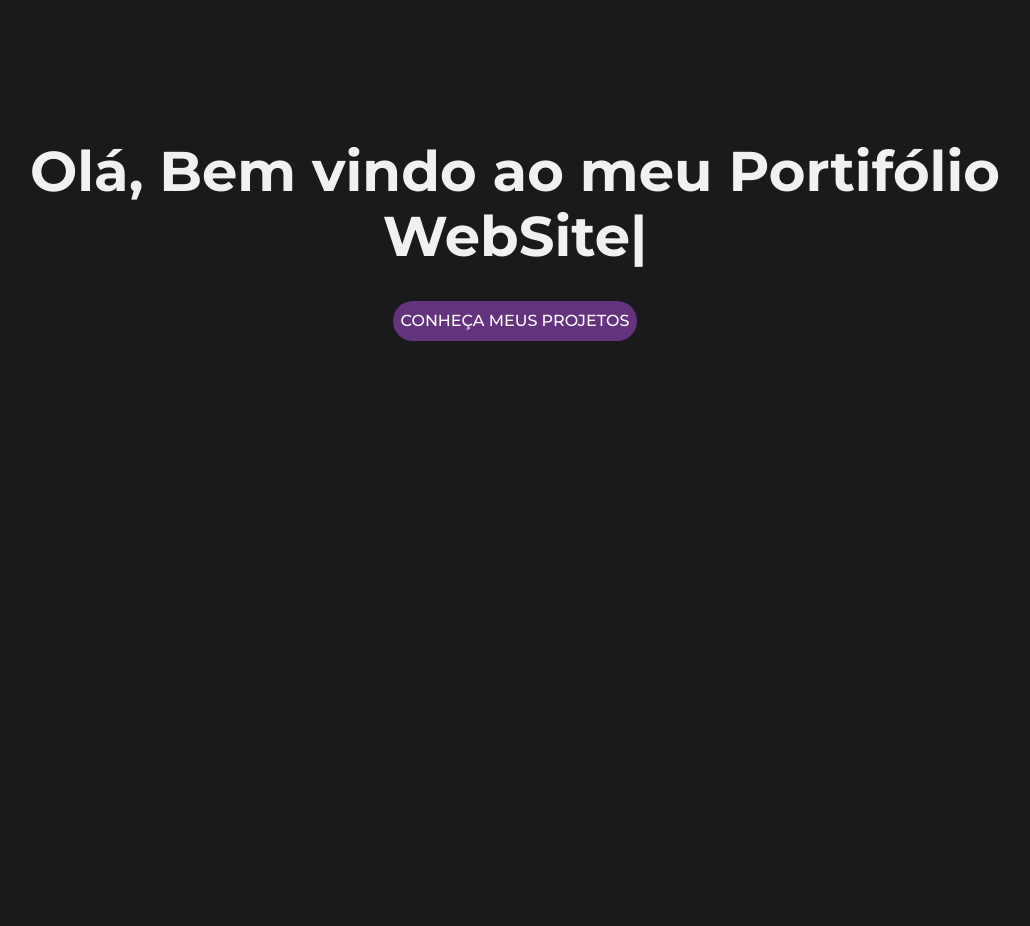
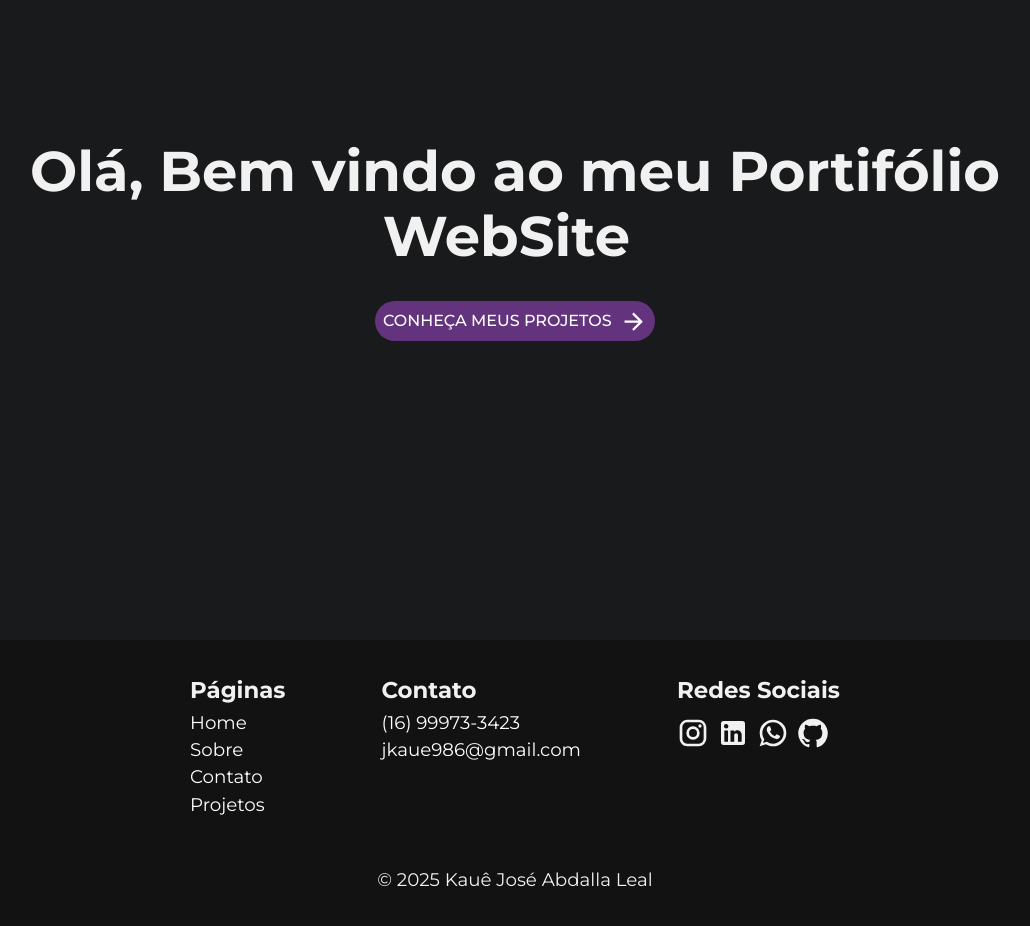
Before and after one commit to Kaue404/MyWebsite, a Next.js app: page / in a window 1280 px wide. Shown: the part 160-1086 px from the top of the page, without its empty margins (125-1155 px from the left). Before the commit the page ends 800 px from the top, so only its background shows below. Built offline with nearby package versions, Linux system fonts and the light colour scheme.

Commit message:
feature added the footer

```diff
--- /dev/null
+++ b/app/components/footer.tsx
@@ -0,0 +1,167 @@
+import { Box, Typography, useMediaQuery } from '@mui/material';
+import {
+  GitHub,
+  Instagram,
+  LinkedIn,
+  WhatsApp,
+} from '@mui/icons-material';
+import Grid from '@mui/material/Grid2';
+import Link from 'next/link';
+import React from 'react';
+import { ThemeProvider } from '@mui/material/styles';
+import theme from '../styles/theme/Theme';
+
+const FooterComponent: React.FC = () => {
+
+  const isMediumScreen = useMediaQuery(theme.breakpoints.down('md'));
+
+  return (
+    <ThemeProvider theme={theme}>
+      <Box
+        component='footer'
+        sx={{
+          backgroundColor: '#121212',
+          color: '#F1F1F1',
+          fontWeight: 'light',
+          pt: 4,
+          width: '100%',
+          textAlign: 'center',
+          justifyContent: 'center',
+          alignContent: 'center',
+          position: 'relative',
+        }}>
+        <div style={{
+          margin: '0 auto',
+          width: '100%',
+          justifyContent: 'center',
+          alignContent: 'center',
+          maxWidth: '2000px',
+          paddingInline: '24px',
+        }}>
+          <Grid
+            container
+            spacing={12}
+            sx={{
+              justifyContent: 'center',
+              textAlign: isMediumScreen ? 'center' : 'left',
+            }}>
+            <Grid>
+              <Typography variant='h6' sx={{ fontWeight: 'bold' }}>
+                Páginas
+              </Typography>
+              <Box>
+                <Link href='/'
+                  style={{
+                    textDecoration: 'none',
+                    color: 'white',
+                    fontWeight: 'light' }}>
+                  Home
+                </Link>
+              </Box>
+              <Box>
+                <Link href='/sobre'
+                  style={{
+                    textDecoration: 'none',
+                    color: 'white',
+                    fontWeight: 'light' }}>
+                  Sobre
+                </Link>
+              </Box>
+              <Box>
+                <Link href='/contato'
+                  style={{
+                    textDecoration: 'none',
+                    color: 'white',
+                    fontWeight: 'light' }}>
+                  Contato
+                </Link>
+              </Box>
+              <Box>
+                <Link href='/projetos'
+                  style={{
+                    textDecoration: 'none',
+                    color: 'white',
+                    fontWeight: 'light' }}>
+                  Projetos
+                </Link>
+              </Box>
+            </Grid>
+
+            <Grid>
+              <Typography variant='h6' sx={{ fontWeight: 'bold' }}>
+                Contato
+              </Typography>
+              <Box>
+                <Link href='https://api.whatsapp.com/send/?phone=5516999733423'
+                  style={{
+                    textDecoration: 'none',
+                    color: 'white',
+                    fontWeight: 'light' }}>
+                  (16) 99973-3423
+                </Link>
+              </Box>
+              <Box>
+                <Link
+                  href='mailto:jkaue986@gmail.com'
+                  style={{
+                    textDecoration: 'none',
+                    color: 'white',
+                    fontWeight: 'light',
+                    wordBreak: 'break-all',
+                    overflowWrap: 'break-word',
+                  }}>
+                  jkaue986@gmail.com
+                </Link>
+              </Box>
+            </Grid>
+            <Grid>
+              <Typography variant='h6' sx={{ fontWeight: 'bold' }}>
+                Redes Sociais
+              </Typography>
+              <Box
+                sx={{
+                  display: 'flex',
+                  gap: 1,
+                  marginTop: 1,
+                  justifyContent: 'left',
+                  alignItems: 'left',
+                }}>
+                <Link href='https://www.instagram.com/jkaue_404/'>
+                  <Instagram sx={{ color: '#F1F1F1', fontSize: 32 }} />
+                </Link>
+                <Link href=
+                  // eslint-disable-next-line @stylistic/max-len
+                  ' https://www.linkedin.com/in/kauê-josé-023220268'>
+                  <LinkedIn sx={{ color: '#F1F1F1', fontSize: 32 }} />
+                </Link>
+                <Link href='https://api.whatsapp.com/send/?phone=5516999733423'>
+                  <WhatsApp sx={{ color: '#F1F1F1', fontSize: 32 }} />
+                </Link>
+                <Link href='https://github.com/Kaue404'>
+                  <GitHub sx={{ color: '#F1F1F1', fontSize: 32 }} />
+                </Link>
+              </Box>
+            </Grid>
+          </Grid>
+
+          <Box
+            sx={{
+              mt: 2,
+              textAlign: 'center',
+              alignSelf: 'center',
+              justifySelf: 'center',
+              height: '100%',
+              width: '100%',
+              backgroundColor: '#121212',
+            }}>
+            <Typography variant='body1' sx={{ fontWeight: 'light', p: 4 }}>
+              © {new Date().getFullYear()} Kauê José Abdalla Leal
+            </Typography>
+          </Box>
+        </div>
+      </Box>
+    </ThemeProvider>
+  );
+};
+
+export default FooterComponent;
--- a/app/components/header.tsx
+++ b/app/components/header.tsx
@@ -47,7 +47,6 @@
             height: '6rem',
             backgroundColor: '#121212',
             borderRadius: 0,
-            boxShadow: '0px 2px 2px rgba(0, 0, 0, 0.25)',
             display: 'flex',
             paddingInline: (() => {
               if (isXSmallScreen) return '0px';
--- a/app/contato/page.tsx
+++ b/app/contato/page.tsx
@@ -1,5 +1,6 @@
 'use client';
 
+import FooterComponent from '../components/footer';
 import HeaderComponent from '../components/header';
 import React from 'react';
 
@@ -29,6 +30,10 @@
         EM BREVE!
       </div>
 
+
+      <div style={{display: 'flex', flexDirection: 'column', height: '100%'}}>
+        <FooterComponent />
+      </div>
     </>
   );
 }
--- a/app/page.tsx
+++ b/app/page.tsx
@@ -1,7 +1,9 @@
 'use client';
 
 import {Typography, useMediaQuery } from '@mui/material';
+import { ArrowForward } from '@mui/icons-material';
 import Button from './components/button';
+import FooterComponent from './components/footer';
 import HeaderComponent from './components/header';
 import React from 'react';
 import { TypeAnimation } from 'react-type-animation';
@@ -48,10 +50,14 @@
           />
         </Typography>
         <Button href='/projetos'>
-            Conheça meus projetos
+          Conheça meus projetos
+          <ArrowForward sx={{ marginLeft: '8px'}}/>
         </Button>
       </div>
 
+      <div style={{display: 'flex', flexDirection: 'column', height: '100%'}}>
+        <FooterComponent />
+      </div>
     </>
   );
 }
--- a/app/projetos/page.tsx
+++ b/app/projetos/page.tsx
@@ -1,5 +1,6 @@
 'use client';
 
+import FooterComponent from '../components/footer';
 import HeaderComponent from '../components/header';
 import React from 'react';
 
@@ -29,6 +30,10 @@
         EM BREVE!
       </div>
 
+
+      <div style={{display: 'flex', flexDirection: 'column', height: '100%'}}>
+        <FooterComponent />
+      </div>
     </>
   );
 }
```
Also changed, not shown: app/sobre/page.tsx (+15 -1 lines).
